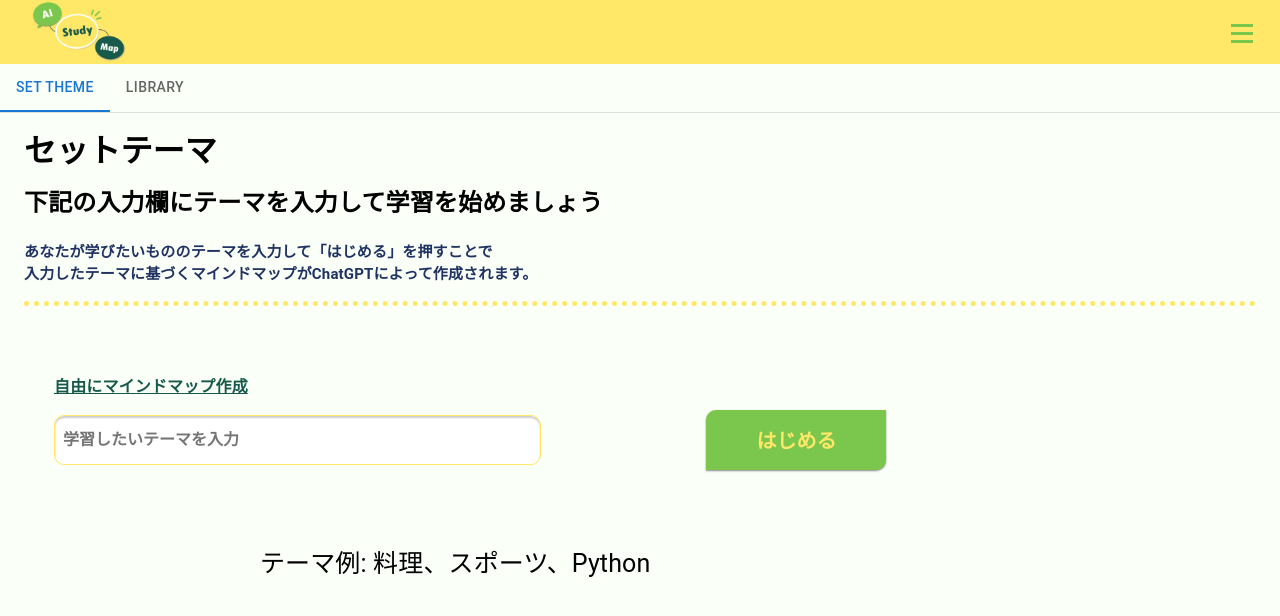
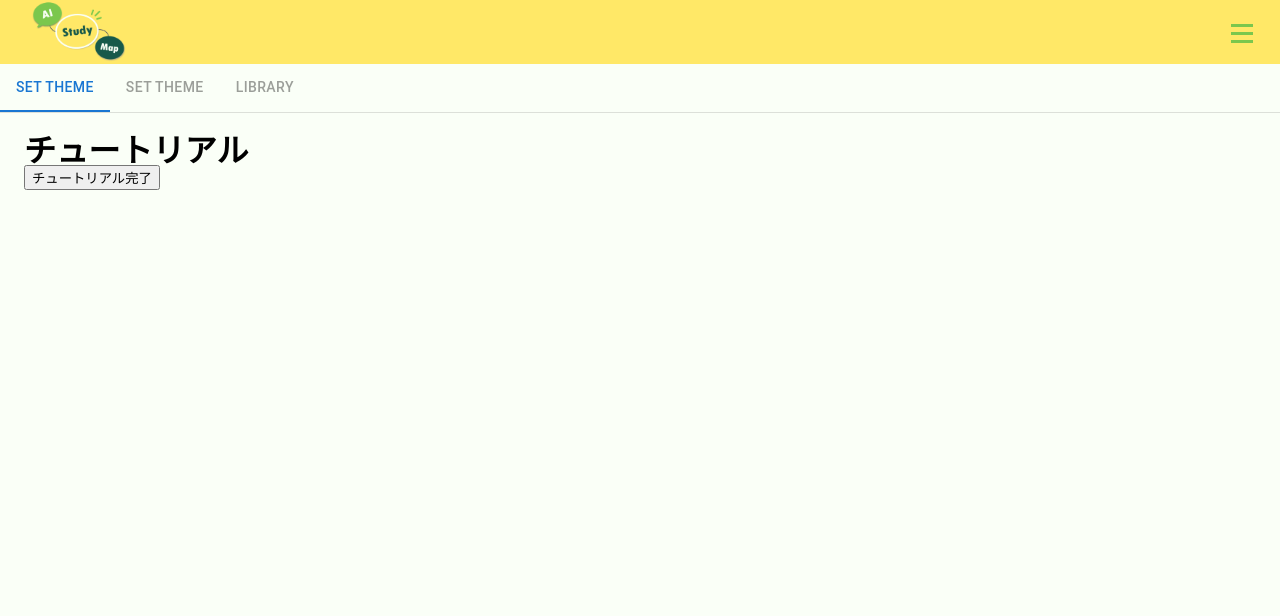
Before and after one commit to AI-Study-Map/ai-study-map, a React (Create React App) app in the folder react_app/: page /start in a window 1280 px wide. Shown: the top 616 px of the page. Built offline with nearby package versions, Linux system fonts and the light colour scheme.

Commit message:
チュートリアルタブ作成

```diff
--- a/react_app/src/pages/Start.jsx
+++ b/react_app/src/pages/Start.jsx
@@ -57,6 +57,7 @@ function CustomTabPanel(props) {
 
 function Start() {
     const [value, setValue] = React.useState(0);
+    const [isTabsDisabled, setIsTabsDisabled] = React.useState(true);
 
     const handleChange = (event, newValue) => {
         setValue(newValue);
@@ -68,6 +69,10 @@ function Start() {
         navigate("/library");
     }
 
+    const handleEnableTabs = () => {
+        setIsTabsDisabled(false);
+    };
+
     return (
         <div>
             <GlobalStyle />
@@ -76,15 +81,20 @@ function Start() {
                 <Box sx={{ borderBottom: 1, borderColor: 'divider' }}>
                     <Tabs value={value} onChange={handleChange} aria-label="basic tabs example">
                         <Tab label="Set Theme" {...a11yProps(0)} />
-                        <Tab label="Library" {...a11yProps(1)} />
+                        <Tab label="Set Theme" {...a11yProps(1)} disabled={isTabsDisabled} />
+                        <Tab label="Library" {...a11yProps(2)} disabled={isTabsDisabled} />
                     </Tabs>
             </Box>
             <CustomTabPanel value={value} index={0}>
+                <Title>チュートリアル</Title>
+                <button onClick={handleEnableTabs}>チュートリアル完了</button>
+            </CustomTabPanel>
+            <CustomTabPanel value={value} index={1}>
                 <Title>セットテーマ</Title>
                 <NodeTreeMake />
                 <Example>テーマ例: 料理、スポーツ、Python</Example>
             </CustomTabPanel>
-            <CustomTabPanel value={value} index={1}>
+            <CustomTabPanel value={value} index={2}>
                 <Title>ライブラリ</Title>
                 <NodeTreeChoice />
             </CustomTabPanel>
```
